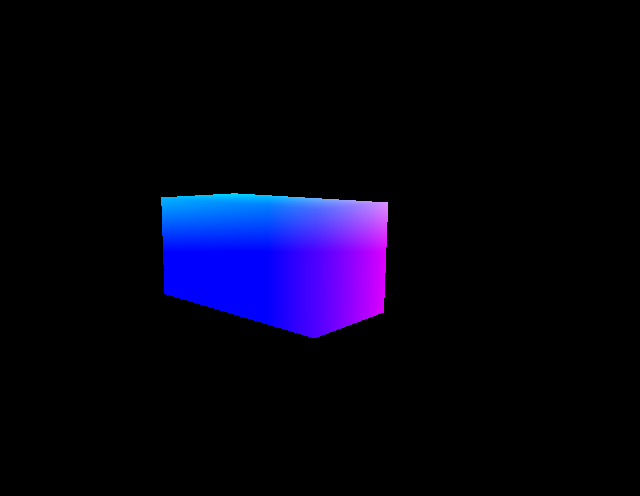
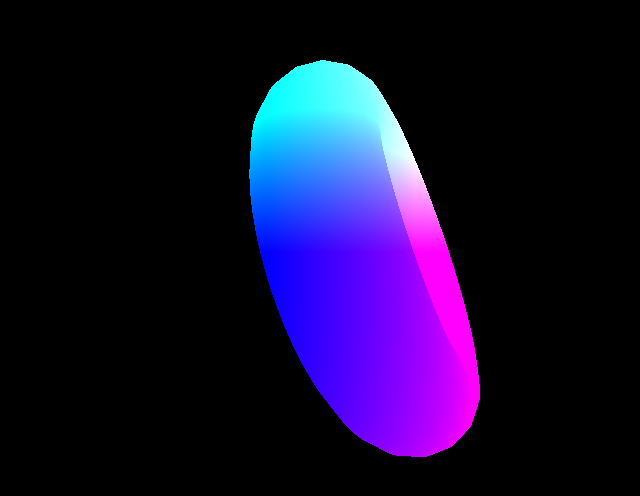
Before and after one commit to ayush-kumar-prog/Cube-Rendering-WebGL, a plain HTML site: page index.html in a window 1280 px wide. Shown: the part 148-644 px from the top of the page, without its empty margins (373-1013 px from the left). Drawn offline with nearby package versions, Linux system fonts and the light colour scheme.

Commit message:
changed cuboid to torus (donut) + added more animations

```diff
--- a/index.html
+++ b/index.html
@@ -18,16 +18,16 @@
             //creating scene
 
             scene = new THREE.Scene();
-            camera = new THREE.PerspectiveCamera(75, window.innerWidth / window.innerHeight, 0.1, 1000 );
-            camera.position.z = 5;
+            camera = new THREE.PerspectiveCamera(75, window.innerWidth / window.innerHeight, 0.0001, 1000 );
+            camera.position.z = 3.5;
             renderer = new THREE.WebGLRenderer();
-            renderer.setClearColor(0x000000, 1.0);
+            renderer.setClearColor(0x000000, );
             renderer.setSize( window.innerWidth, window.innerHeight );
             document.body.appendChild( renderer.domElement );
             shaderCube();
 
             //adding cube
-            geometry = new THREE.BoxGeometry(2, 1, 1);
+            geometry = new THREE.TorusGeometry(1, 0.4, 16, 100);
             material = new THREE.ShaderMaterial({
             fragmentShader: fragmentShader(),
             vertexShader: vertexShader(),
@@ -39,8 +39,7 @@
         }
 
         function shaderCube() {
-            geometry = new THREE.BoxGeometry(2, 1, 1);
-
+            geometry = new THREE.TorusGeometry(1, 0.4, 16, 100);
             material = new THREE.ShaderMaterial({
                 // We point to our custom shader functions
                 vertexShader: vertexShader(),
@@ -75,14 +74,19 @@
         }
 
         function animate() {
-            requestAnimationFrame(animate);
+        requestAnimationFrame(animate);
 
             // For rotation
-            mesh.rotation.x += 0.011;
-            mesh.rotation.y += 0.013;
+            mesh.rotation.x += 0.05;
+            mesh.rotation.y += 0.08;
+            // mesh.rotation.z += 0.01;
 
-            // Optional: add more movement if you like
-            // mesh.position.x = Math.sin(Date.now() * 0.001) * 0.5;
+            // Move in a figure-eight shape horizontally
+            const time = Date.now() * 0.002; // Adjust the speed by changing the multiplier
+            const amplitude = 0.8; // Adjust the size of the figure-eight
+            mesh.position.x = amplitude * Math.sin(time);
+            mesh.position.z = amplitude * Math.sin(2 * time ); // Phase difference of π/2 for figure-eight
+            mesh.position.y = 0; // Keep z constant for horizontal movement
 
             renderer.render(scene, camera);
         }
```
